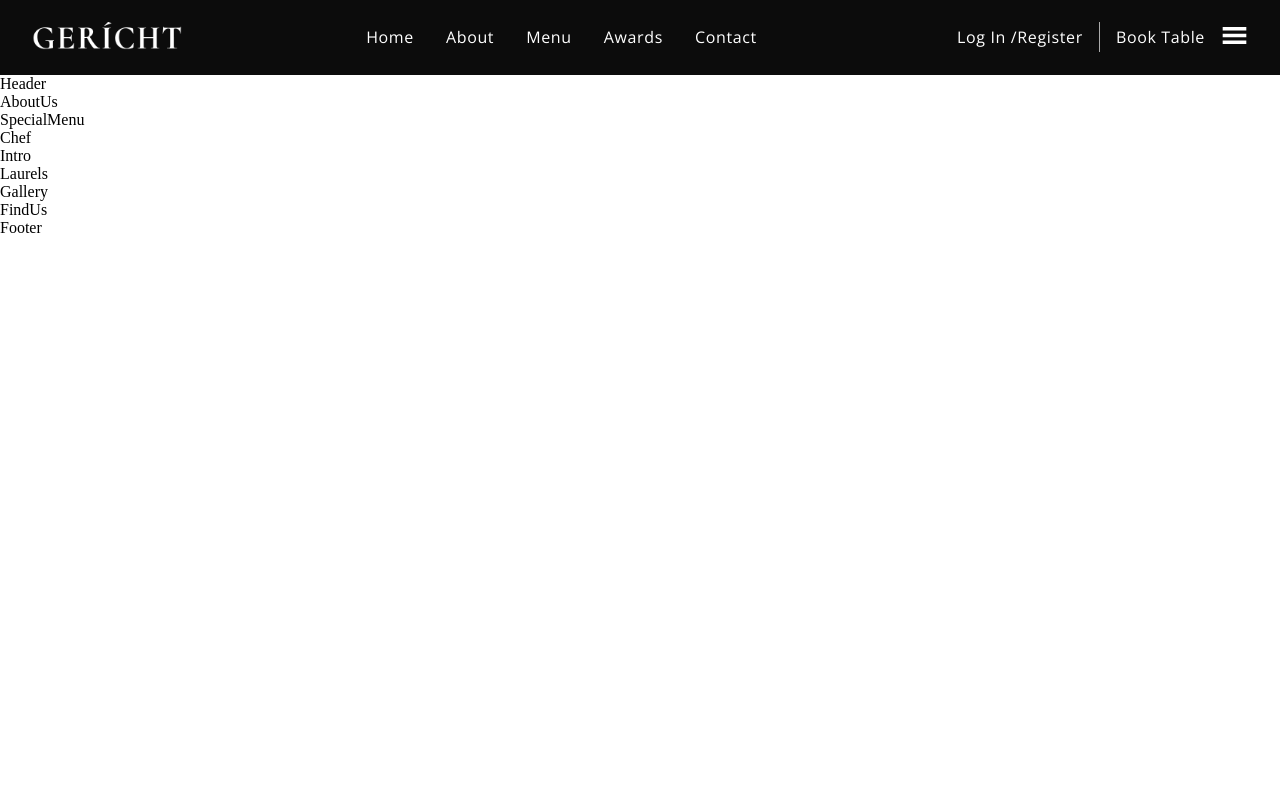
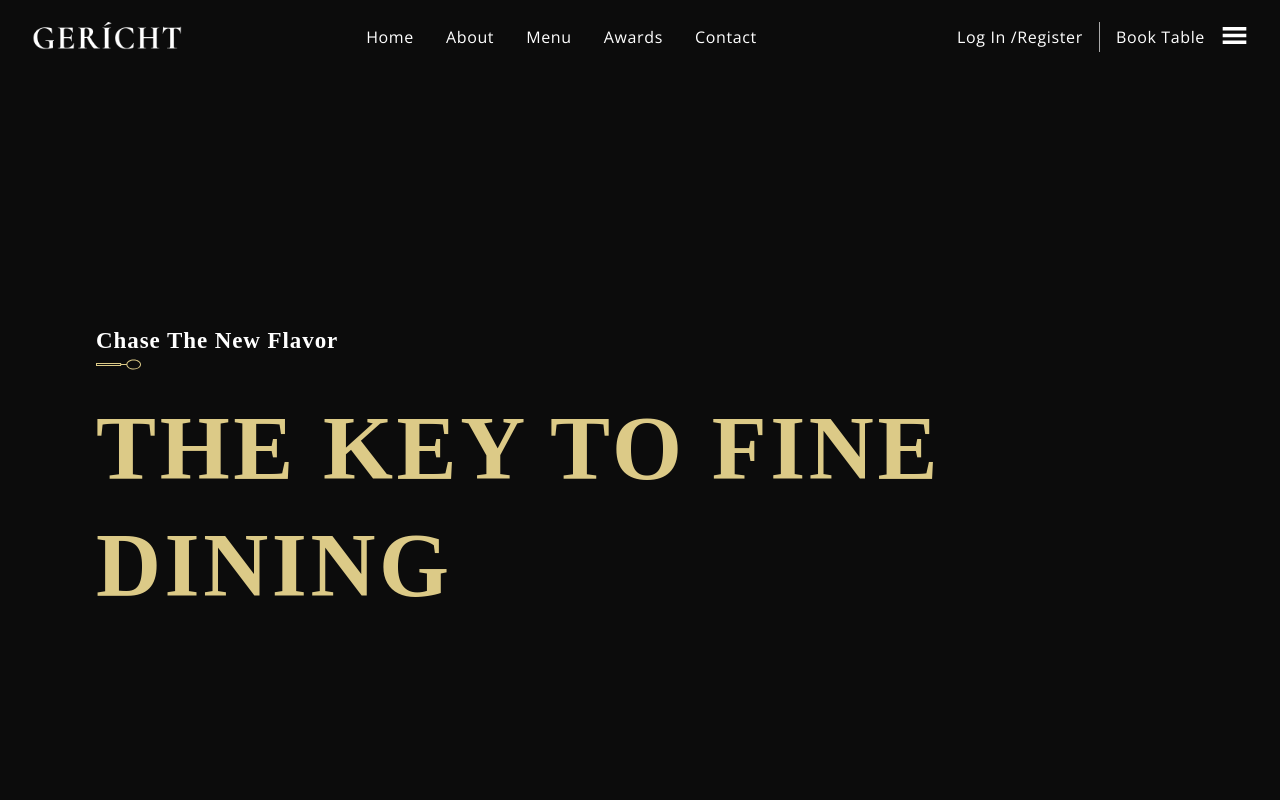
Before and after one commit to misikir21/NewTest-Restaurant, a React (Create React App) app: page / in a window 1280 px wide. Shown: the top 800 px of the page. Built offline with nearby package versions, Linux system fonts and the light colour scheme; a web font is replaced by a local one.

Commit message:
add the header compo

```diff
--- a/src/components/Navbar/Navbar.css
+++ b/src/components/Navbar/Navbar.css
@@ -83,6 +83,9 @@
 	list-style: none;
 }
 
+.app__navbar-smaslscreen-links li:hover {
+	color: var(--color-white);
+}
 .app__navbar-smaslscreen-links li {
 	margin: 2rem;
 	cursor: pointer;
@@ -99,3 +102,14 @@
 		display: flex;
 	}
 }
+@media screen and(max-width:650px) {
+	.app__navbar {
+		padding: 1rem;
+	}
+	.app__navbar-login {
+		display: none;
+	}
+	.app__navbar-logo img {
+		width: 110px;
+	}
+}
--- a/src/components/SubHeading/SubHeading.jsx
+++ b/src/components/SubHeading/SubHeading.jsx
@@ -1,9 +1,11 @@
-import React from 'react';
+import React from "react";
+import { images } from "../../constants";
 
-const SubHeading = () => (
-  <div>
-    SubHeading
-  </div>
+const SubHeading = ({ tittle }) => (
+	<div style={{ marginBottom: "1rem" }}>
+		<p className="p__cormorant">{tittle}</p>
+		<img src={images.spoon} alt="spoon" className="spoon__img" />
+	</div>
 );
 
 export default SubHeading;
--- a/src/container/Header/Header.css
+++ b/src/container/Header/Header.css
@@ -0,0 +1,14 @@
+.app__header {
+	background-color: var(--color-black);
+}
+.app__header-h1 {
+	font-family: var(--font-base);
+	color: var(--color-golden);
+	letter-spacing: 0.04em;
+	text-transform: uppercase;
+	line-height: 117px;
+	font-size: 90px;
+}
+.app__header-img img {
+	width: 80%;
+}
--- a/src/container/Header/Header.jsx
+++ b/src/container/Header/Header.jsx
@@ -1,11 +1,16 @@
-import React from 'react';
+import React from "react";
+import { SubHeading } from "../../components";
 
-import './Header.css';
+import "./Header.css";
 
 const Header = () => (
-  <div>
-    Header
-  </div>
+	<div className="app__header app__wrapper section__padding" id="home">
+		<div className="app__wrapper_info">
+			<SubHeading tittle={"chase the new flavor"} />
+			<h1 className="app__header-h1">the key to fine dining</h1>
+		</div>
+		<div className="app_wrapper_img"></div>
+	</div>
 );
 
 export default Header;
```
